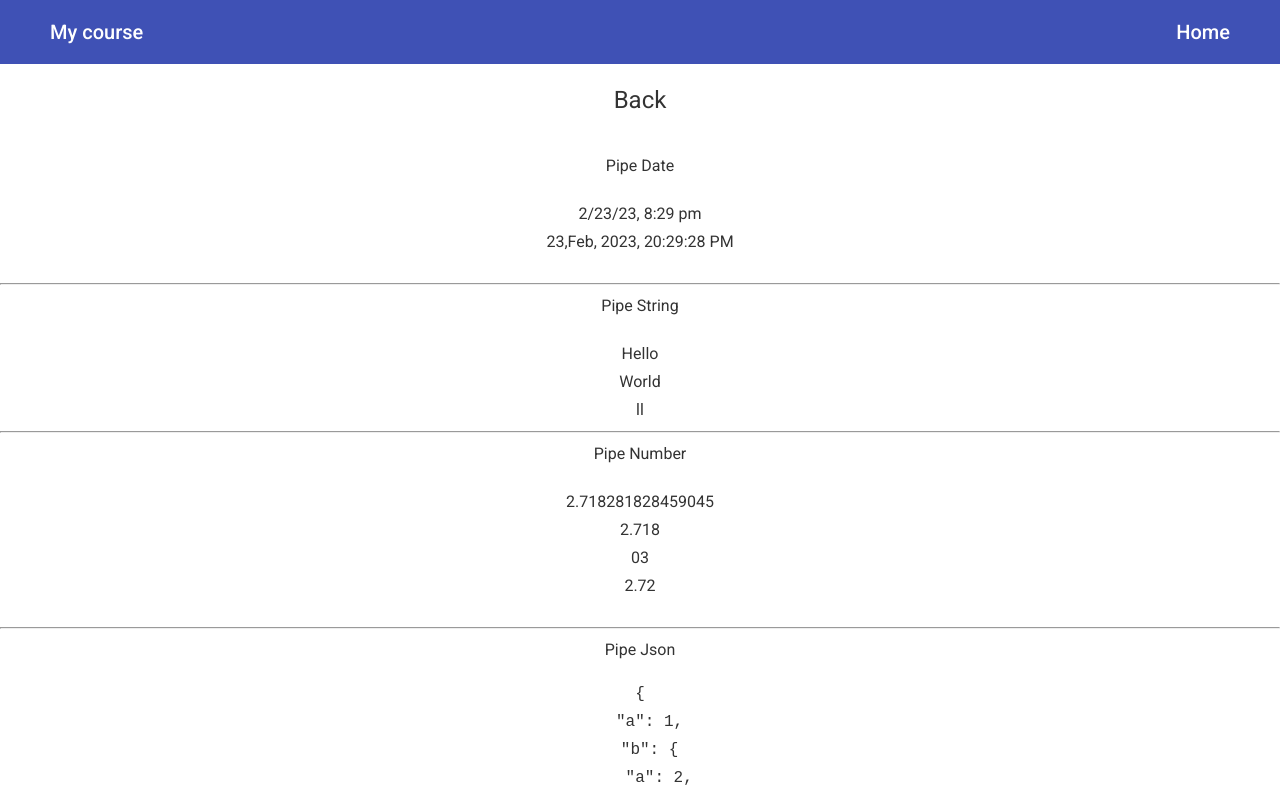
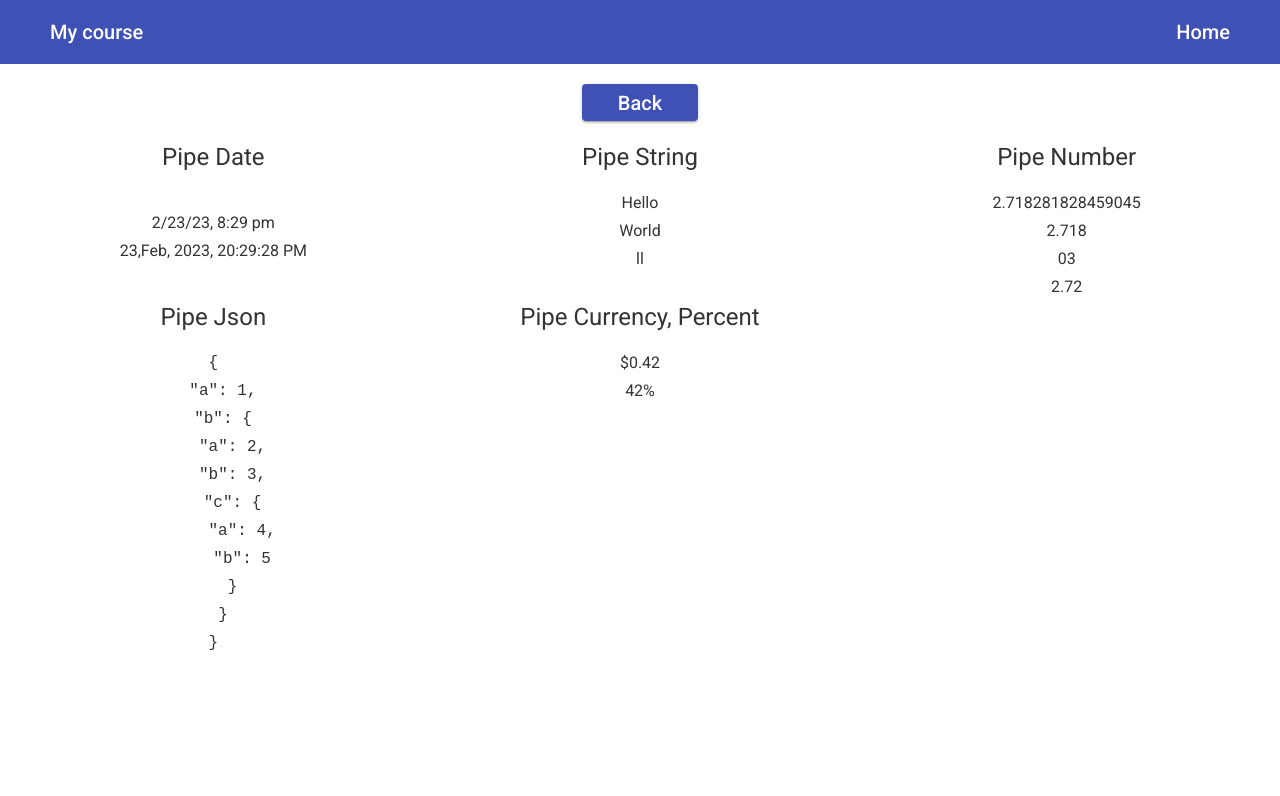
Before and after one commit to IgorShevchuk111/angular-course, an Angular app: page /Pipes in a window 1280 px wide. Shown: the top 796 px of the page. Built offline with nearby package versions, Linux system fonts and the light colour scheme.

Commit message:
added Grid

```diff
--- a/src/app/components/pipes/pipes.component.html
+++ b/src/app/components/pipes/pipes.component.html
@@ -1,43 +1,36 @@
 <div class="link-button">
-    <a  mat-button [routerLink]="['/']"><h1>Back</h1></a>
+    <button mat-raised-button color="primary"><a [routerLink]="['/']"> Back</a></button>
 </div>
 
-<h3>Pipe Date</h3>
+<div class="grid">
+    <div>
+        <h1>Pipe Date</h1>
         <br>
-<h3>
-    {{now | date:'short' | uppercase | lowercase}}
-</h3>
-
+        <h3>{{now | date:'short' | uppercase | lowercase}} </h3>
         <h3>{{now | date:'d,MMM, y, HH:mm:ss a'}}</h3>
-<br>
-<hr>
-
-<h3>Pipe String</h3>
-<br>
+    </div>
+    <div>
+        <h1>Pipe String</h1>
         <h3>{{str | titlecase | slice:0:5}}</h3>
         <h3>{{str | titlecase | slice:5}}</h3>
         <h3>{{str | titlecase | slice:2:-7}}</h3>
-
-<hr>
-
-<h3>Pipe Number</h3>
-<br>
+    </div>
+    <div>
+        <h1>Pipe Number</h1>
         <h3>{{n}}</h3>
         <h3>{{n | number}}</h3>
         <h3>{{n | number:'2.0-0'}}</h3>
         <h3>{{n | number:'1.1-2'}}</h3>
-<br>
-<hr>
-
-<h3>Pipe Json</h3>
-
-<h3><pre>{{obj | json }}</pre></h3>
-
-<hr>
-<br>
-
-<h3>Pipe Currency, Percent</h3>
+    </div>
+    <div>
+        <h1>Pipe Json</h1>
+        <h3>
+            <pre>{{obj | json }}</pre>
+        </h3>
+    </div>
+    <div>
+        <h1>Pipe Currency, Percent</h1>
         <h3>{{number | currency}}</h3>
         <h3>{{number | percent}}</h3>
-
-Pipe: Date, String, Number, Json
+    </div>
+</div>
--- a/src/app/components/pipes/pipes.component.scss
+++ b/src/app/components/pipes/pipes.component.scss
@@ -9,3 +9,19 @@ h3 {
     max-width: 400px;
     text-align: center;
 }
+
+.grid  {
+    display: grid;
+    grid-template-columns: 1fr 1fr 1fr;
+    grid-template-rows: auto auto auto;
+}
+
+h1{
+    text-align: center;
+}
+a{
+    text-decoration: none;
+    color: #fff;
+    font-size: 20px;
+    padding: 0 20px;
+}
```
Lines whose indentation alone changed are shown as unchanged.
